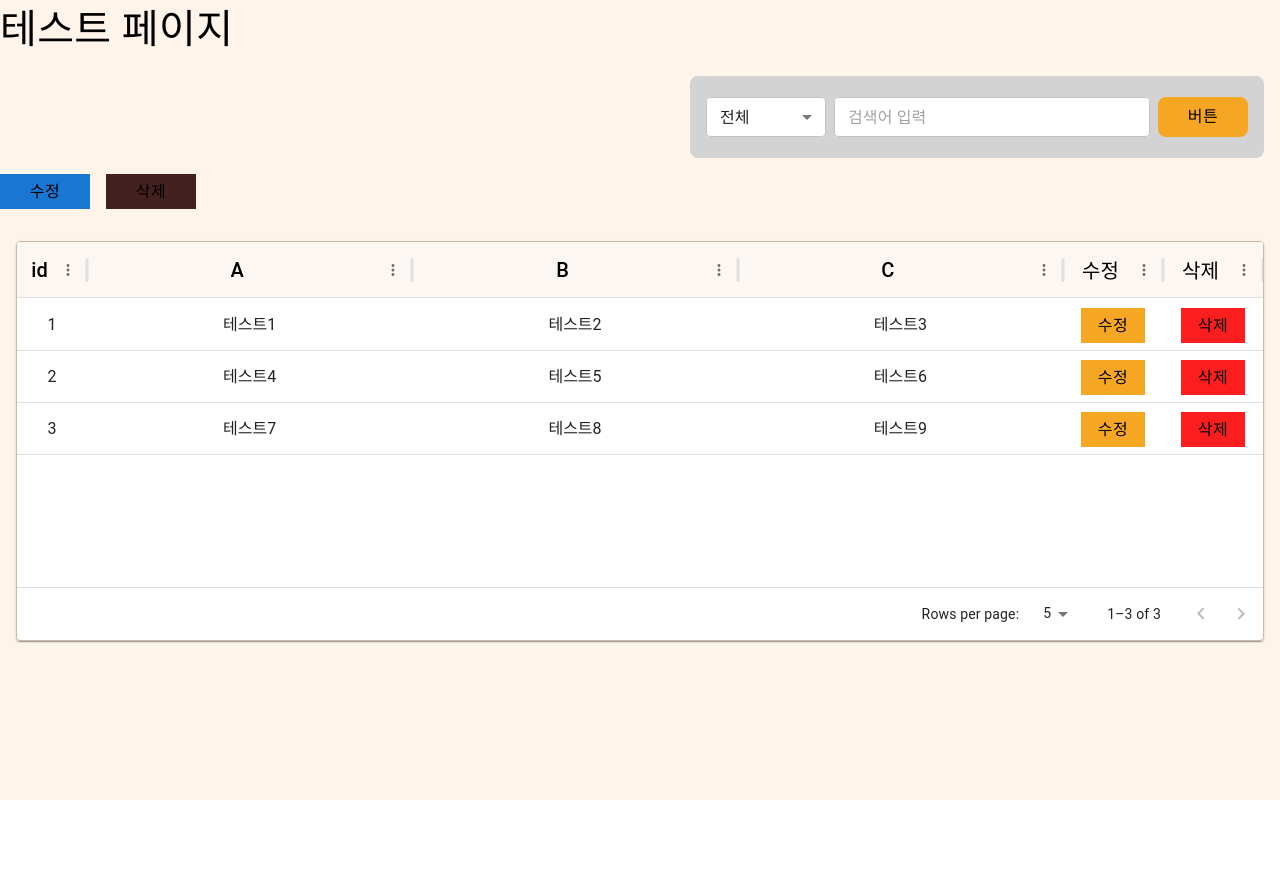
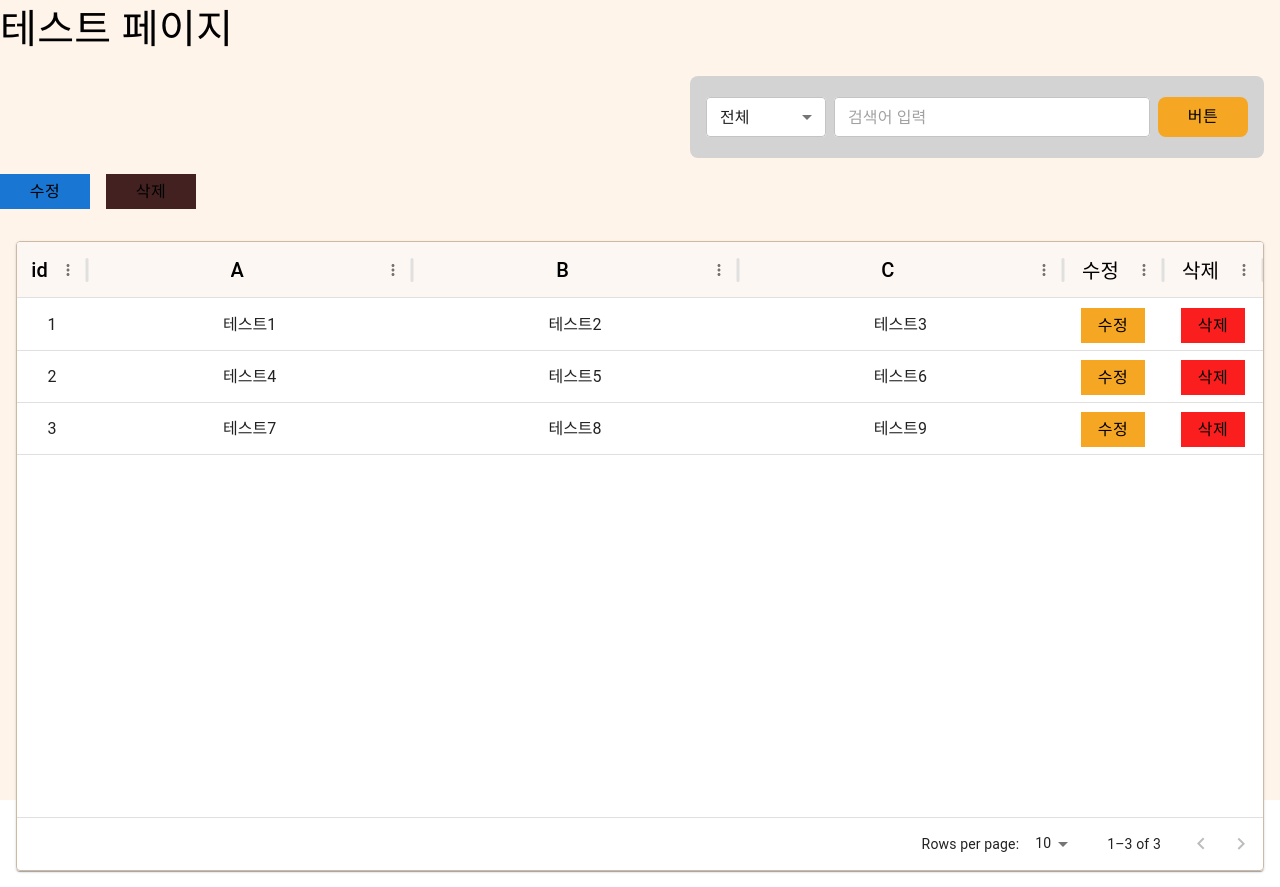
Before and after one commit to pky6147/ksis, a React (Vite) app in the folder front/: page /test in a window 1280 px wide. Before the commit the page ends 800 px from the top, so only its background shows below. Built offline with nearby package versions, Linux system fonts and the light colour scheme; some icons are missing.

Commit message:
테이블 기본 height 변경

```diff
--- a/front/src/component/CommonTable.tsx
+++ b/front/src/component/CommonTable.tsx
@@ -5,7 +5,7 @@ import {type CommonTableProps } from '../Types/Table'
 function CommonTable(props: CommonTableProps) {
     const {columns, rows, selectedRows, pageSize, height, width, check, onRowClick, onRowSelectionChange} = props
 
-    const paginationModel = { page: 0, pageSize: pageSize || 5 };
+    const paginationModel = { page: 0, pageSize: pageSize || 10 };
 
      // ✅ v8 기준: rowSelectionModel은 객체 구조 ({ type, ids })
     const rowSelectionModel: GridRowSelectionModel = {
@@ -13,7 +13,7 @@ function CommonTable(props: CommonTableProps) {
       ids: new Set(selectedRows?.map((r) => r.id) ?? []),
   }
     return (
-      <Paper sx={{ height: height || 400, width: width || '100%' }}>
+      <Paper sx={{ height: height || 630, width: width || '100%' }}>
         <DataGrid
           rows={rows}
           columns={columns}
--- a/front/src/page/01_UserManagement/UserManagement.tsx
+++ b/front/src/page/01_UserManagement/UserManagement.tsx
@@ -31,7 +31,6 @@ function UserManagement() {
       { id: 1, index: 1, loginId: 'ksis1', password: 'test1234', name: '김철수', dept: '비즈니스 사업부', rank: '부장', loginAt: '2025-11-05', state: '승인완료' },
       { id: 2, index: 2, loginId: 'ksis2', password: 'test5678', name: '김영희', dept: '소프트웨어 사업부', rank: '대리', loginAt: '2025-11-06', state: '승인완료' },
       { id: 3, index: 3, loginId: 'ksis3', password: 'test0000', name: '홍길동', dept: '경영지원부', rank: '과장', loginAt: '2024-04-24', state: '승인대기' },
-      { id: 4, index: 4, loginId: 'ksis4', password: 'test0000', name: '테스트', dept: '경영지원부', rank: '과장', loginAt: '2024-04-24', state: '승인대기' },
     ];
 
     setBaseRows(data)
```
